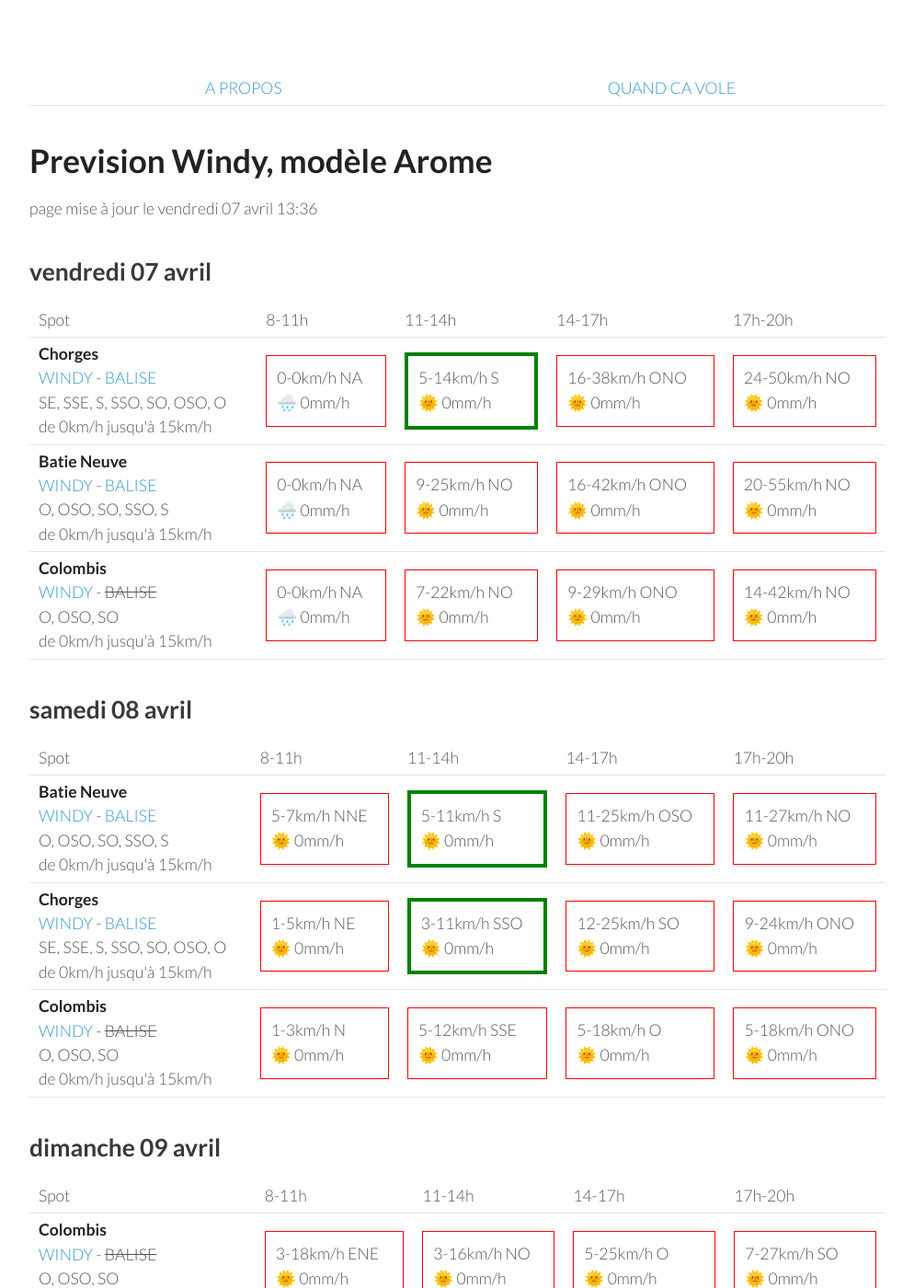
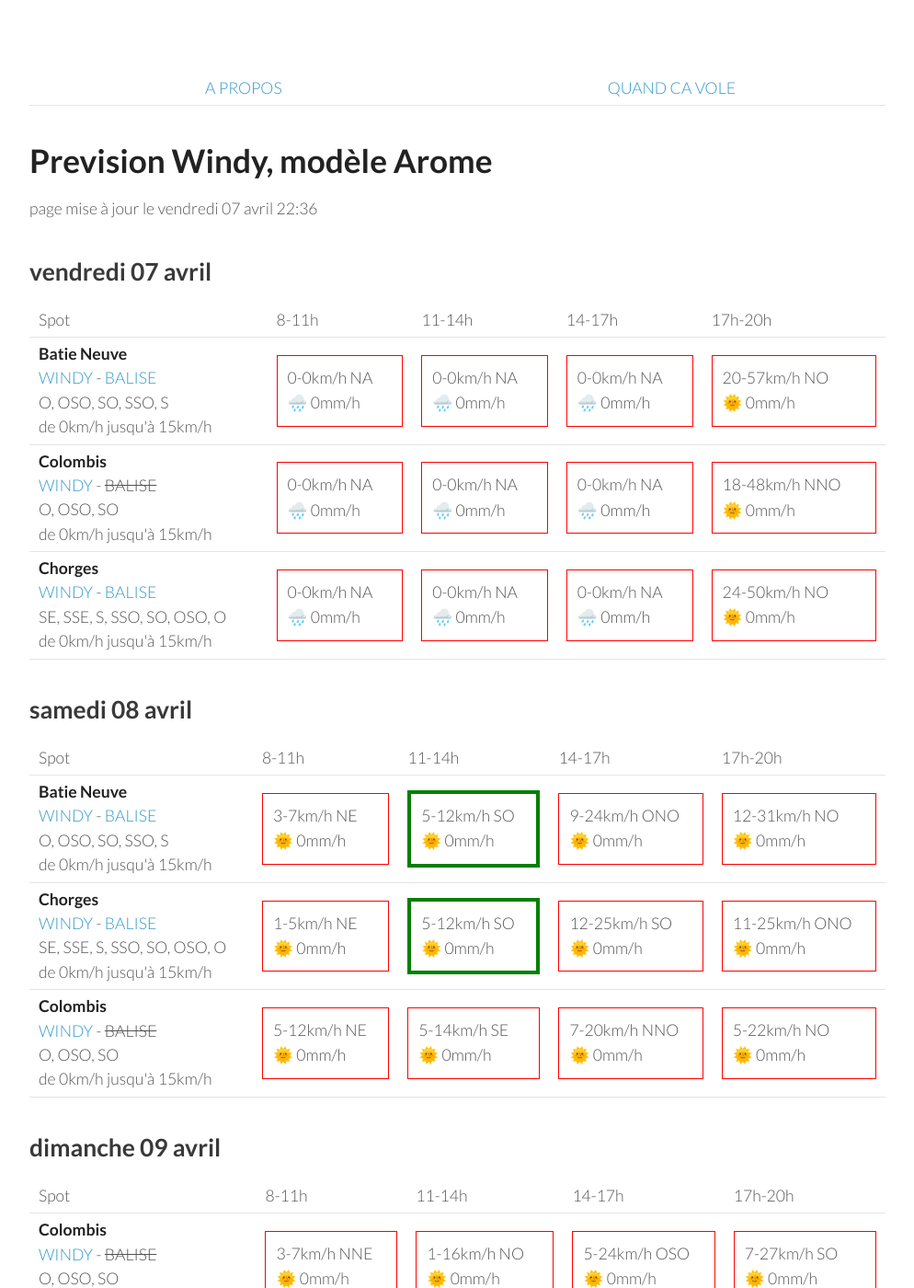
Before and after one commit to parapente-dans-le-nord/parapente-dans-le-nord.github.io, a Jekyll site: the page built from saint_andre.markdown, in a window 1280 px wide and 1400 px high. Shown: the whole window at 92% size, without its empty margins (26-1020 px from the left). Built offline with Jekyll 4.4.1, drawn with Linux system fonts in a browser that asks for light colours; some of the changed text lies outside the part shown.

Commit message:
update index.markdown

```diff
--- a/saint_andre.markdown
+++ b/saint_andre.markdown
@@ -7,7 +7,7 @@ title:  "Tous les spots"
 {: .links}
 
 # Prevision Windy, modèle Arome
-page mise à jour le vendredi 07 avril 13:36
+page mise à jour le vendredi 07 avril 22:36
 
 ## vendredi 07 avril
 
@@ -22,30 +22,30 @@ page mise à jour le vendredi 07 avril 13:36
       <td>17h-20h</td>
     </tr>
 <tr>
-        <td><strong>Chorges</strong><br><a href="https://windy.com/44.578/6.280?44.559,6.262,10">WINDY</a> - <span class=""><a href="https://www.openwindmap.org/PP554">BALISE</a> </span><br> <span class="vent-favorable">SE, SSE, S, SSO, SO, OSO, O</span><br><span class="force-vent">de 0km/h jusqu'à 15km/h</span> </td>
-
-            <td><div class="not-flyable"><p>0-0km/h NA</p><p>🌧️ 0mm/h</p></div></td>
-            <td><div class="flyable"><p>5-14km/h S</p><p>🌞 0mm/h</p></div></td>
-            <td><div class="not-flyable"><p>16-38km/h ONO</p><p>🌞 0mm/h</p></div></td>
-            <td><div class="not-flyable"><p>24-50km/h NO</p><p>🌞 0mm/h</p></div></td>
-
-    </tr>
-<tr>
         <td><strong>Batie Neuve</strong><br><a href="https://windy.com/44.584/6.236?44.559,6.262,10,m:eTtagly">WINDY</a> - <span class=""><a href="https://www.openwindmap.org/PP554">BALISE</a> </span><br> <span class="vent-favorable">O, OSO, SO, SSO, S</span><br><span class="force-vent">de 0km/h jusqu'à 15km/h</span> </td>
 
             <td><div class="not-flyable"><p>0-0km/h NA</p><p>🌧️ 0mm/h</p></div></td>
-            <td><div class="not-flyable"><p>9-25km/h NO</p><p>🌞 0mm/h</p></div></td>
-            <td><div class="not-flyable"><p>16-42km/h ONO</p><p>🌞 0mm/h</p></div></td>
-            <td><div class="not-flyable"><p>20-55km/h NO</p><p>🌞 0mm/h</p></div></td>
+            <td><div class="not-flyable"><p>0-0km/h NA</p><p>🌧️ 0mm/h</p></div></td>
+            <td><div class="not-flyable"><p>0-0km/h NA</p><p>🌧️ 0mm/h</p></div></td>
+            <td><div class="not-flyable"><p>20-57km/h NO</p><p>🌞 0mm/h</p></div></td>
 
     </tr>
 <tr>
         <td><strong>Colombis</strong><br><a href="https://windy.com/44.494/6.216?44.559,6.262,10">WINDY</a> - <span class="no-balise"> BALISE </span><br> <span class="vent-favorable">O, OSO, SO</span><br><span class="force-vent">de 0km/h jusqu'à 15km/h</span> </td>
 
             <td><div class="not-flyable"><p>0-0km/h NA</p><p>🌧️ 0mm/h</p></div></td>
-            <td><div class="not-flyable"><p>7-22km/h NO</p><p>🌞 0mm/h</p></div></td>
-            <td><div class="not-flyable"><p>9-29km/h ONO</p><p>🌞 0mm/h</p></div></td>
-            <td><div class="not-flyable"><p>14-42km/h NO</p><p>🌞 0mm/h</p></div></td>
+            <td><div class="not-flyable"><p>0-0km/h NA</p><p>🌧️ 0mm/h</p></div></td>
+            <td><div class="not-flyable"><p>0-0km/h NA</p><p>🌧️ 0mm/h</p></div></td>
+            <td><div class="not-flyable"><p>18-48km/h NNO</p><p>🌞 0mm/h</p></div></td>
+
+    </tr>
+<tr>
+        <td><strong>Chorges</strong><br><a href="https://windy.com/44.578/6.280?44.559,6.262,10">WINDY</a> - <span class=""><a href="https://www.openwindmap.org/PP554">BALISE</a> </span><br> <span class="vent-favorable">SE, SSE, S, SSO, SO, OSO, O</span><br><span class="force-vent">de 0km/h jusqu'à 15km/h</span> </td>
+
+            <td><div class="not-flyable"><p>0-0km/h NA</p><p>🌧️ 0mm/h</p></div></td>
+            <td><div class="not-flyable"><p>0-0km/h NA</p><p>🌧️ 0mm/h</p></div></td>
+            <td><div class="not-flyable"><p>0-0km/h NA</p><p>🌧️ 0mm/h</p></div></td>
+            <td><div class="not-flyable"><p>24-50km/h NO</p><p>🌞 0mm/h</p></div></td>
 
     </tr>
 
@@ -67,10 +67,10 @@ page mise à jour le vendredi 07 avril 13:36
 <tr>
         <td><strong>Batie Neuve</strong><br><a href="https://windy.com/44.584/6.236?44.559,6.262,10,m:eTtagly">WINDY</a> - <span class=""><a href="https://www.openwindmap.org/PP554">BALISE</a> </span><br> <span class="vent-favorable">O, OSO, SO, SSO, S</span><br><span class="force-vent">de 0km/h jusqu'à 15km/h</span> </td>
 
-            <td><div class="not-flyable"><p>5-7km/h NNE</p><p>🌞 0mm/h</p></div></td>
-            <td><div class="flyable"><p>5-11km/h S</p><p>🌞 0mm/h</p></div></td>
-            <td><div class="not-flyable"><p>11-25km/h OSO</p><p>🌞 0mm/h</p></div></td>
-            <td><div class="not-flyable"><p>11-27km/h NO</p><p>🌞 0mm/h</p></div></td>
+            <td><div class="not-flyable"><p>3-7km/h NE</p><p>🌞 0mm/h</p></div></td>
+            <td><div class="flyable"><p>5-12km/h SO</p><p>🌞 0mm/h</p></div></td>
+            <td><div class="not-flyable"><p>9-24km/h ONO</p><p>🌞 0mm/h</p></div></td>
+            <td><div class="not-flyable"><p>12-31km/h NO</p><p>🌞 0mm/h</p></div></td>
 
 
     </tr>
@@ -78,19 +78,19 @@ page mise à jour le vendredi 07 avril 13:36
         <td><strong>Chorges</strong><br><a href="https://windy.com/44.578/6.280?44.559,6.262,10">WINDY</a> - <span class=""><a href="https://www.openwindmap.org/PP554">BALISE</a> </span><br> <span class="vent-favorable">SE, SSE, S, SSO, SO, OSO, O</span><br><span class="force-vent">de 0km/h jusqu'à 15km/h</span> </td>
 
             <td><div class="not-flyable"><p>1-5km/h NE</p><p>🌞 0mm/h</p></div></td>
-            <td><div class="flyable"><p>3-11km/h SSO</p><p>🌞 0mm/h</p></div></td>
+            <td><div class="flyable"><p>5-12km/h SO</p><p>🌞 0mm/h</p></div></td>
             <td><div class="not-flyable"><p>12-25km/h SO</p><p>🌞 0mm/h</p></div></td>
-            <td><div class="not-flyable"><p>9-24km/h ONO</p><p>🌞 0mm/h</p></div></td>
+            <td><div class="not-flyable"><p>11-25km/h ONO</p><p>🌞 0mm/h</p></div></td>
 
 
     </tr>
 <tr>
         <td><strong>Colombis</strong><br><a href="https://windy.com/44.494/6.216?44.559,6.262,10">WINDY</a> - <span class="no-balise"> BALISE </span><br> <span class="vent-favorable">O, OSO, SO</span><br><span class="force-vent">de 0km/h jusqu'à 15km/h</span> </td>
 
-            <td><div class="not-flyable"><p>1-3km/h N</p><p>🌞 0mm/h</p></div></td>
-            <td><div class="not-flyable"><p>5-12km/h SSE</p><p>🌞 0mm/h</p></div></td>
-            <td><div class="not-flyable"><p>5-18km/h O</p><p>🌞 0mm/h</p></div></td>
-            <td><div class="not-flyable"><p>5-18km/h ONO</p><p>🌞 0mm/h</p></div></td>
+            <td><div class="not-flyable"><p>5-12km/h NE</p><p>🌞 0mm/h</p></div></td>
+            <td><div class="not-flyable"><p>5-14km/h SE</p><p>🌞 0mm/h</p></div></td>
+            <td><div class="not-flyable"><p>7-20km/h NNO</p><p>🌞 0mm/h</p></div></td>
+            <td><div class="not-flyable"><p>5-22km/h NO</p><p>🌞 0mm/h</p></div></td>
 
 
     </tr>
@@ -113,9 +113,9 @@ page mise à jour le vendredi 07 avril 13:36
 <tr>
         <td><strong>Colombis</strong><br><a href="https://windy.com/44.494/6.216?44.559,6.262,10">WINDY</a> - <span class="no-balise"> BALISE </span><br> <span class="vent-favorable">O, OSO, SO</span><br><span class="force-vent">de 0km/h jusqu'à 15km/h</span> </td>
 
-            <td><div class="not-flyable"><p>3-18km/h ENE</p><p>🌞 0mm/h</p></div></td>
-            <td><div class="not-flyable"><p>3-16km/h NO</p><p>🌞 0mm/h</p></div></td>
-            <td><div class="not-flyable"><p>5-25km/h O</p><p>🌞 0mm/h</p></div></td>
+            <td><div class="not-flyable"><p>3-7km/h NNE</p><p>🌞 0mm/h</p></div></td>
+            <td><div class="not-flyable"><p>1-16km/h NO</p><p>🌞 0mm/h</p></div></td>
+            <td><div class="not-flyable"><p>5-24km/h OSO</p><p>🌞 0mm/h</p></div></td>
             <td><div class="not-flyable"><p>7-27km/h SO</p><p>🌞 0mm/h</p></div></td>
 
 
@@ -123,20 +123,20 @@ page mise à jour le vendredi 07 avril 13:36
 <tr>
         <td><strong>Batie Neuve</strong><br><a href="https://windy.com/44.584/6.236?44.559,6.262,10,m:eTtagly">WINDY</a> - <span class=""><a href="https://www.openwindmap.org/PP554">BALISE</a> </span><br> <span class="vent-favorable">O, OSO, SO, SSO, S</span><br><span class="force-vent">de 0km/h jusqu'à 15km/h</span> </td>
 
-            <td><div class="not-flyable"><p>3-20km/h NE</p><p>🌞 0mm/h</p></div></td>
-            <td><div class="not-flyable"><p>3-20km/h SO</p><p>🌞 0mm/h</p></div></td>
-            <td><div class="not-flyable"><p>7-29km/h OSO</p><p>🌞 0mm/h</p></div></td>
-            <td><div class="not-flyable"><p>7-33km/h OSO</p><p>🌧 0.2mm/h</p></div></td>
+            <td><div class="not-flyable"><p>3-5km/h NNE</p><p>🌞 0mm/h</p></div></td>
+            <td><div class="not-flyable"><p>3-22km/h SSO</p><p>🌞 0mm/h</p></div></td>
+            <td><div class="not-flyable"><p>7-29km/h SO</p><p>🌞 0mm/h</p></div></td>
+            <td><div class="not-flyable"><p>7-35km/h OSO</p><p>🌧 0.3mm/h</p></div></td>
 
 
     </tr>
 <tr>
         <td><strong>Chorges</strong><br><a href="https://windy.com/44.578/6.280?44.559,6.262,10">WINDY</a> - <span class=""><a href="https://www.openwindmap.org/PP554">BALISE</a> </span><br> <span class="vent-favorable">SE, SSE, S, SSO, SO, OSO, O</span><br><span class="force-vent">de 0km/h jusqu'à 15km/h</span> </td>
 
-            <td><div class="not-flyable"><p>3-20km/h NE</p><p>🌞 0mm/h</p></div></td>
-            <td><div class="not-flyable"><p>3-22km/h SO</p><p>🌞 0mm/h</p></div></td>
+            <td><div class="not-flyable"><p>3-7km/h NNE</p><p>🌞 0mm/h</p></div></td>
+            <td><div class="not-flyable"><p>5-22km/h SO</p><p>🌞 0mm/h</p></div></td>
             <td><div class="not-flyable"><p>7-31km/h OSO</p><p>🌞 0mm/h</p></div></td>
-            <td><div class="not-flyable"><p>7-35km/h OSO</p><p>🌧 0.2mm/h</p></div></td>
+            <td><div class="not-flyable"><p>7-35km/h OSO</p><p>🌧 0.3mm/h</p></div></td>
 
 
     </tr>
@@ -159,20 +159,20 @@ page mise à jour le vendredi 07 avril 13:36
 <tr>
         <td><strong>Colombis</strong><br><a href="https://windy.com/44.494/6.216?44.559,6.262,10">WINDY</a> - <span class="no-balise"> BALISE </span><br> <span class="vent-favorable">O, OSO, SO</span><br><span class="force-vent">de 0km/h jusqu'à 15km/h</span> </td>
 
-            <td><div class="not-flyable"><p>3-11km/h ESE</p><p>🌞 0mm/h</p></div></td>
-            <td><div class="flyable"><p>1-14km/h O</p><p>🌞 0mm/h</p></div></td>
-            <td><div class="not-flyable"><p>5-24km/h OSO</p><p>🌞 0mm/h</p></div></td>
-            <td><div class="not-flyable"><p>9-29km/h SO</p><p>🌞 0mm/h</p></div></td>
+            <td><div class="not-flyable"><p>1-9km/h ESE</p><p>🌞 0mm/h</p></div></td>
+            <td><div class="not-flyable"><p>1-14km/h SSO</p><p>🌞 0mm/h</p></div></td>
+            <td><div class="not-flyable"><p>5-24km/h SO</p><p>🌞 0mm/h</p></div></td>
+            <td><div class="not-flyable"><p>7-25km/h SO</p><p>🌞 0mm/h</p></div></td>
 
 
     </tr>
 <tr>
         <td><strong>Batie Neuve</strong><br><a href="https://windy.com/44.584/6.236?44.559,6.262,10,m:eTtagly">WINDY</a> - <span class=""><a href="https://www.openwindmap.org/PP554">BALISE</a> </span><br> <span class="vent-favorable">O, OSO, SO, SSO, S</span><br><span class="force-vent">de 0km/h jusqu'à 15km/h</span> </td>
 
-            <td><div class="not-flyable"><p>1-12km/h NE</p><p>🌞 0mm/h</p></div></td>
-            <td><div class="not-flyable"><p>5-20km/h SSO</p><p>🌞 0mm/h</p></div></td>
+            <td><div class="not-flyable"><p>1-11km/h NE</p><p>🌞 0mm/h</p></div></td>
+            <td><div class="not-flyable"><p>3-18km/h SSO</p><p>🌞 0mm/h</p></div></td>
             <td><div class="not-flyable"><p>7-29km/h SO</p><p>🌞 0mm/h</p></div></td>
-            <td><div class="not-flyable"><p>9-33km/h SO</p><p>🌞 0mm/h</p></div></td>
+            <td><div class="not-flyable"><p>5-31km/h SO</p><p>🌞 0mm/h</p></div></td>
 
 
     </tr>
@@ -180,9 +180,9 @@ page mise à jour le vendredi 07 avril 13:36
         <td><strong>Chorges</strong><br><a href="https://windy.com/44.578/6.280?44.559,6.262,10">WINDY</a> - <span class=""><a href="https://www.openwindmap.org/PP554">BALISE</a> </span><br> <span class="vent-favorable">SE, SSE, S, SSO, SO, OSO, O</span><br><span class="force-vent">de 0km/h jusqu'à 15km/h</span> </td>
 
             <td><div class="not-flyable"><p>1-12km/h NE</p><p>🌞 0mm/h</p></div></td>
-            <td><div class="not-flyable"><p>5-20km/h SO</p><p>🌞 0mm/h</p></div></td>
-            <td><div class="not-flyable"><p>7-29km/h SO</p><p>🌞 0mm/h</p></div></td>
-            <td><div class="not-flyable"><p>9-35km/h SO</p><p>🌞 0mm/h</p></div></td>
+            <td><div class="not-flyable"><p>3-18km/h SSO</p><p>🌞 0mm/h</p></div></td>
+            <td><div class="not-flyable"><p>7-31km/h SO</p><p>🌞 0mm/h</p></div></td>
+            <td><div class="not-flyable"><p>5-31km/h SO</p><p>🌞 0mm/h</p></div></td>
 
 
     </tr>
@@ -203,32 +203,32 @@ page mise à jour le vendredi 07 avril 13:36
       <td>17h-20h</td>
     </tr>
 <tr>
-        <td><strong>Colombis</strong><br><a href="https://windy.com/44.494/6.216?44.559,6.262,10">WINDY</a> - <span class="no-balise"> BALISE </span><br> <span class="vent-favorable">O, OSO, SO</span><br><span class="force-vent">de 0km/h jusqu'à 15km/h</span> </td>
+        <td><strong>Batie Neuve</strong><br><a href="https://windy.com/44.584/6.236?44.559,6.262,10,m:eTtagly">WINDY</a> - <span class=""><a href="https://www.openwindmap.org/PP554">BALISE</a> </span><br> <span class="vent-favorable">O, OSO, SO, SSO, S</span><br><span class="force-vent">de 0km/h jusqu'à 15km/h</span> </td>
 
-            <td><div class="not-flyable"><p>3-18km/h S</p><p>🌞 0mm/h</p></div></td>
-            <td><div class="not-flyable"><p>11-35km/h ONO</p><p>🌞 0mm/h</p></div></td>
-            <td><div class="not-flyable"><p>12-42km/h ONO</p><p>🌞 0mm/h</p></div></td>
-            <td><div class="not-flyable"><p>14-44km/h ONO</p><p>🌞 0mm/h</p></div></td>
+            <td><div class="not-flyable"><p>3-24km/h N</p><p>🌞 0mm/h</p></div></td>
+            <td><div class="not-flyable"><p>7-33km/h ONO</p><p>🌞 0mm/h</p></div></td>
+            <td><div class="not-flyable"><p>9-38km/h ONO</p><p>🌞 0mm/h</p></div></td>
+            <td><div class="not-flyable"><p>11-40km/h ONO</p><p>🌞 0mm/h</p></div></td>
 
 
     </tr>
 <tr>
-        <td><strong>Batie Neuve</strong><br><a href="https://windy.com/44.584/6.236?44.559,6.262,10,m:eTtagly">WINDY</a> - <span class=""><a href="https://www.openwindmap.org/PP554">BALISE</a> </span><br> <span class="vent-favorable">O, OSO, SO, SSO, S</span><br><span class="force-vent">de 0km/h jusqu'à 15km/h</span> </td>
+        <td><strong>Colombis</strong><br><a href="https://windy.com/44.494/6.216?44.559,6.262,10">WINDY</a> - <span class="no-balise"> BALISE </span><br> <span class="vent-favorable">O, OSO, SO</span><br><span class="force-vent">de 0km/h jusqu'à 15km/h</span> </td>
 
-            <td><div class="not-flyable"><p>1-27km/h NO</p><p>🌞 0mm/h</p></div></td>
-            <td><div class="not-flyable"><p>11-42km/h NO</p><p>🌞 0mm/h</p></div></td>
-            <td><div class="not-flyable"><p>12-48km/h NO</p><p>🌞 0mm/h</p></div></td>
-            <td><div class="not-flyable"><p>11-50km/h NO</p><p>🌞 0mm/h</p></div></td>
+            <td><div class="not-flyable"><p>3-16km/h E</p><p>🌞 0mm/h</p></div></td>
+            <td><div class="not-flyable"><p>7-27km/h ONO</p><p>🌞 0mm/h</p></div></td>
+            <td><div class="not-flyable"><p>11-37km/h ONO</p><p>🌞 0mm/h</p></div></td>
+            <td><div class="not-flyable"><p>12-40km/h ONO</p><p>🌞 0mm/h</p></div></td>
 
 
     </tr>
 <tr>
         <td><strong>Chorges</strong><br><a href="https://windy.com/44.578/6.280?44.559,6.262,10">WINDY</a> - <span class=""><a href="https://www.openwindmap.org/PP554">BALISE</a> </span><br> <span class="vent-favorable">SE, SSE, S, SSO, SO, OSO, O</span><br><span class="force-vent">de 0km/h jusqu'à 15km/h</span> </td>
 
-            <td><div class="not-flyable"><p>0-29km/h O</p><p>🌞 0mm/h</p></div></td>
+            <td><div class="not-flyable"><p>1-24km/h N</p><p>🌞 0mm/h</p></div></td>
+            <td><div class="not-flyable"><p>7-33km/h O</p><p>🌞 0mm/h</p></div></td>
+            <td><div class="not-flyable"><p>9-38km/h ONO</p><p>🌞 0mm/h</p></div></td>
             <td><div class="not-flyable"><p>9-40km/h ONO</p><p>🌞 0mm/h</p></div></td>
-            <td><div class="not-flyable"><p>11-46km/h ONO</p><p>🌞 0mm/h</p></div></td>
-            <td><div class="not-flyable"><p>9-46km/h ONO</p><p>🌞 0mm/h</p></div></td>
 
 
     </tr>
@@ -251,30 +251,30 @@ page mise à jour le vendredi 07 avril 13:36
 <tr>
         <td><strong>Colombis</strong><br><a href="https://windy.com/44.494/6.216?44.559,6.262,10">WINDY</a> - <span class="no-balise"> BALISE </span><br> <span class="vent-favorable">O, OSO, SO</span><br><span class="force-vent">de 0km/h jusqu'à 15km/h</span> </td>
 
-            <td><div class="not-flyable"><p>1-12km/h E</p><p>🌞 0mm/h</p></div></td>
-            <td><div class="not-flyable"><p>3-18km/h O</p><p>🌞 0mm/h</p></div></td>
-            <td><div class="not-flyable"><p>9-29km/h O</p><p>🌞 0mm/h</p></div></td>
-            <td><div class="not-flyable"><p>9-31km/h OSO</p><p>🌞 0mm/h</p></div></td>
+            <td><div class="not-flyable"><p>3-12km/h E</p><p>🌞 0mm/h</p></div></td>
+            <td><div class="not-flyable"><p>1-16km/h ONO</p><p>🌞 0mm/h</p></div></td>
+            <td><div class="not-flyable"><p>11-37km/h OSO</p><p>🌞 0mm/h</p></div></td>
+            <td><div class="not-flyable"><p>12-40km/h OSO</p><p>🌞 0mm/h</p></div></td>
 
 
     </tr>
 <tr>
         <td><strong>Batie Neuve</strong><br><a href="https://windy.com/44.584/6.236?44.559,6.262,10,m:eTtagly">WINDY</a> - <span class=""><a href="https://www.openwindmap.org/PP554">BALISE</a> </span><br> <span class="vent-favorable">O, OSO, SO, SSO, S</span><br><span class="force-vent">de 0km/h jusqu'à 15km/h</span> </td>
 
-            <td><div class="not-flyable"><p>1-16km/h NE</p><p>🌞 0mm/h</p></div></td>
-            <td><div class="not-flyable"><p>5-22km/h SSO</p><p>🌞 0mm/h</p></div></td>
-            <td><div class="not-flyable"><p>7-31km/h SO</p><p>🌞 0mm/h</p></div></td>
-            <td><div class="not-flyable"><p>9-37km/h SO</p><p>🌞 0mm/h</p></div></td>
+            <td><div class="not-flyable"><p>3-18km/h NE</p><p>🌞 0mm/h</p></div></td>
+            <td><div class="not-flyable"><p>3-20km/h SSO</p><p>🌞 0mm/h</p></div></td>
+            <td><div class="not-flyable"><p>11-42km/h SO</p><p>🌞 0mm/h</p></div></td>
+            <td><div class="not-flyable"><p>12-48km/h OSO</p><p>🌞 0mm/h</p></div></td>
 
 
     </tr>
 <tr>
         <td><strong>Chorges</strong><br><a href="https://windy.com/44.578/6.280?44.559,6.262,10">WINDY</a> - <span class=""><a href="https://www.openwindmap.org/PP554">BALISE</a> </span><br> <span class="vent-favorable">SE, SSE, S, SSO, SO, OSO, O</span><br><span class="force-vent">de 0km/h jusqu'à 15km/h</span> </td>
 
-            <td><div class="not-flyable"><p>1-16km/h NE</p><p>🌞 0mm/h</p></div></td>
+            <td><div class="not-flyable"><p>3-18km/h NE</p><p>🌞 0mm/h</p></div></td>
             <td><div class="not-flyable"><p>3-22km/h SO</p><p>🌞 0mm/h</p></div></td>
-            <td><div class="not-flyable"><p>7-31km/h SO</p><p>🌞 0mm/h</p></div></td>
-            <td><div class="not-flyable"><p>9-38km/h SO</p><p>🌞 0mm/h</p></div></td>
+            <td><div class="not-flyable"><p>11-42km/h SO</p><p>🌞 0mm/h</p></div></td>
+            <td><div class="not-flyable"><p>12-50km/h OSO</p><p>🌞 0mm/h</p></div></td>
 
 
     </tr>
```
